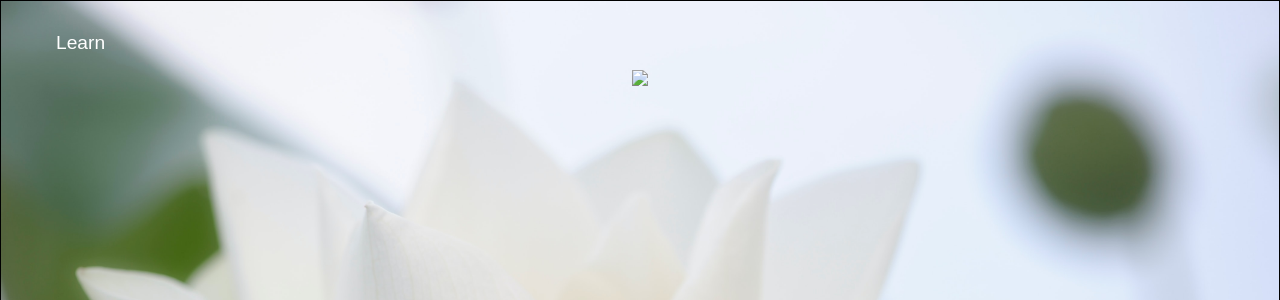
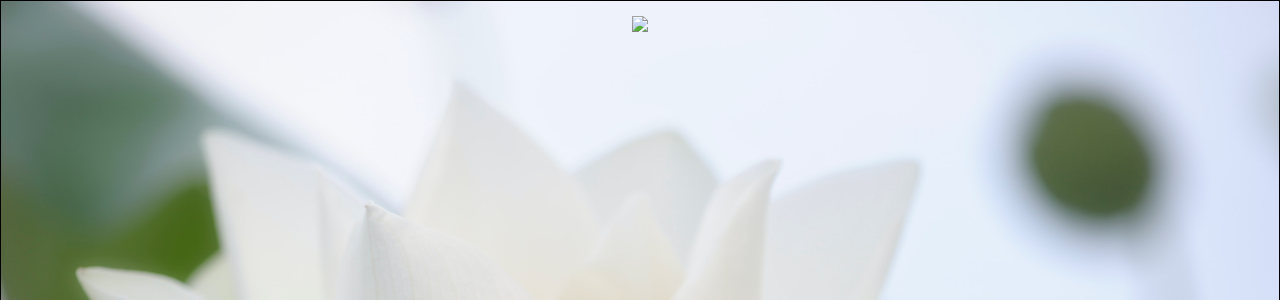
Before and after one commit to RoseDeSicilia/rosedesicilia.github.io, a Python web app: template src/templates/index.html in a window 1280 px wide. Shown: the part 70-370 px from the top of the page. Run offline with Jinja, Linux system fonts and the light colour scheme; the template is opened without the code that fills it, so the values that code supplies are empty.

Commit message:
Update index.html
testing 4

```diff
--- a/src/templates/index.html
+++ b/src/templates/index.html
@@ -25,16 +25,14 @@
   </div>
   </header>
   <div class="lotusbg">
-  <div>
-    <ul>
-      <li class="navlink"><a href="learn.html">Learn</a></li>
-    </ul>
-  </div>
 
   <div class="center">
     <img src="{{ url_for('video_feed') }}">
   </div>
 
+
+
+
   <script src="./index.js"></script>
   </div>
   </body>
```
